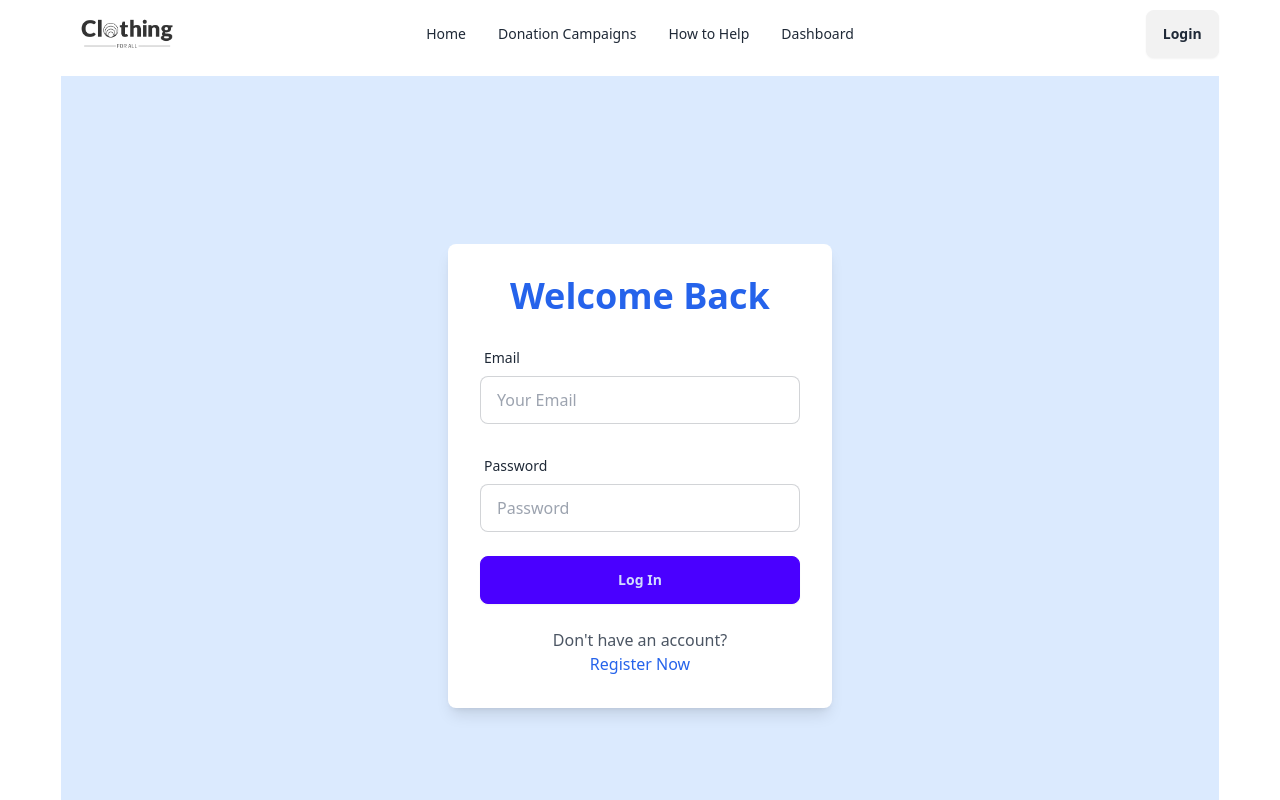
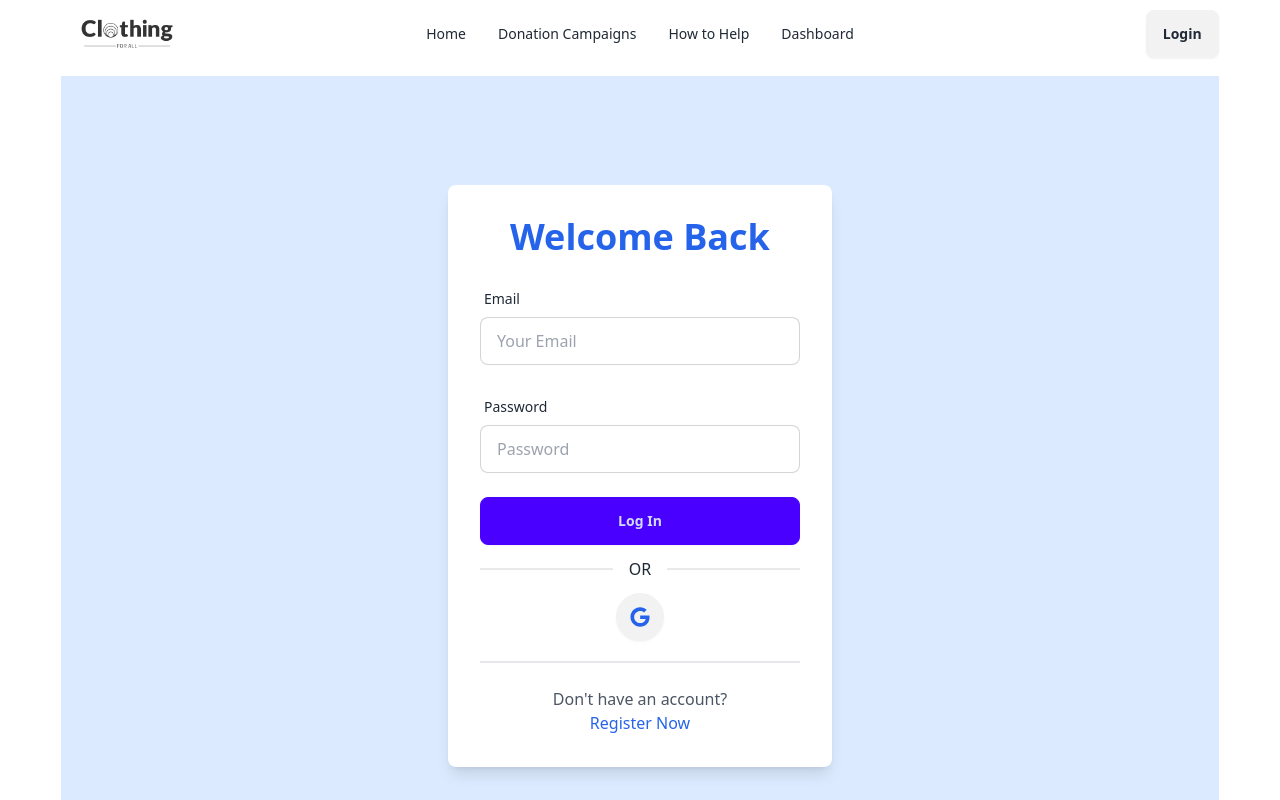
Before and after one commit to aka-azad/clothing-for-all, a React (Vite) app: page /login in a window 1280 px wide. Shown: the top 800 px of the page. Built offline with nearby package versions, Linux system fonts and the light colour scheme; no server answers.

Commit message:
google log in implemented

```diff
--- a/package.json
+++ b/package.json
@@ -16,6 +16,7 @@
     "match-sorter": "^8.0.0",
     "react": "^18.3.1",
     "react-dom": "^18.3.1",
+    "react-icons": "^5.3.0",
     "react-router-dom": "^6.28.0",
     "react-toastify": "^10.0.6",
     "sort-by": "^1.2.0",
--- a/src/Components/Navbar.jsx
+++ b/src/Components/Navbar.jsx
@@ -61,7 +61,7 @@ const Navbar = () => {
               className="btn btn-ghost btn-circle avatar"
             >
               <div className="w-10 rounded-full">
-                <img alt="Tailwind CSS Navbar component" src={user.photoURL} />
+                <img className="w-full" alt={user.displayName} src={user.photoURL} />
               </div>
             </div>
             <ul
--- a/src/Components/Provider/AuthProvider.jsx
+++ b/src/Components/Provider/AuthProvider.jsx
@@ -1,7 +1,9 @@
 import {
   createUserWithEmailAndPassword,
+  GoogleAuthProvider,
   onAuthStateChanged,
   signInWithEmailAndPassword,
+  signInWithPopup,
   signOut,
 } from "firebase/auth";
 import PropTypes from "prop-types";
@@ -13,6 +15,7 @@ export const AuthContext = createContext(null);
 const AuthProvider = ({ children }) => {
   const [user, setUser] = useState(null);
   const [loading, setLoading] = useState(false);
+  const googleProvider = new GoogleAuthProvider
 
   const loginWithEmail = (email, password) => {
     setLoading(true);
@@ -22,6 +25,10 @@ const AuthProvider = ({ children }) => {
     setLoading(true);
     return createUserWithEmailAndPassword(auth, email, password);
   };
+
+  const signinWithGoogle = ()=>{
+    signInWithPopup(auth, googleProvider)
+  }
   const signOutUser = () => {
     signOut(auth);
   };
@@ -45,6 +52,7 @@ const AuthProvider = ({ children }) => {
     loading,
     loginWithEmail,
     signUpWithEmail,
+    signinWithGoogle,
     signOutUser,
   };
   console.log(user)
--- a/src/Pages/Login.jsx
+++ b/src/Pages/Login.jsx
@@ -1,11 +1,12 @@
 import { useContext } from "react";
 import { Link, useNavigate } from "react-router-dom";
 import { AuthContext } from "../Components/Provider/AuthProvider";
+import { FaGoogle } from "react-icons/fa";
 
 const Login = () => {
   const navigate = useNavigate();
 
-  const { loginWithEmail } = useContext(AuthContext);
+  const { loginWithEmail, signinWithGoogle } = useContext(AuthContext);
 
   const handleSubmit = (e) => {
     e.preventDefault();
@@ -20,11 +21,11 @@ const Login = () => {
 
   return (
     <div className="flex items-center justify-center min-h-screen bg-blue-100">
-      <div className="bg-white p-8 rounded-lg shadow-lg w-96">
+      <div className="bg-white my-6 p-8 rounded-lg shadow-lg w-96">
         <h2 className="text-4xl font-bold text-center text-blue-600 mb-6">
           Welcome Back
         </h2>
-        <form onSubmit={handleSubmit} className="space-y-6">
+        <form onSubmit={handleSubmit} className="space-y-6 mb-4">
           <div className="form-control">
             <label className="label">
               <span className="label-text">Email</span>
@@ -53,9 +54,20 @@ const Login = () => {
             Log In
           </button>
         </form>
+        <div className="divider">OR</div>
+        <div className="w-fit mx-auto">
+          <button
+            onClick={signinWithGoogle} className="btn btn-circle mb-5 mx-auto">
+            <FaGoogle className="text-blue-600 text-xl" />
+          </button>
+        </div>
+        <hr className="border" />
         <div className="text-center mt-6">
           <p className="text-gray-600">Don&apos;t have an account?</p>
-          <Link to="/register" className="text-blue-600 hover:underline">
+          <Link
+            to="/register"
+            className="text-blue-600 hover:underline"
+          >
             Register Now
           </Link>
         </div>
--- a/src/Pages/Register.jsx
+++ b/src/Pages/Register.jsx
@@ -1,12 +1,13 @@
 import { useContext } from "react";
-import { useNavigate } from "react-router-dom";
+import { Link, useNavigate } from "react-router-dom";
 import { AuthContext } from "../Components/Provider/AuthProvider";
 import { updateProfile } from "firebase/auth";
 import auth from "../firebase/firebase.config";
+import { FaGoogle } from "react-icons/fa";
 
 const Register = () => {
   const navigate = useNavigate();
-  const {signUpWithEmail}= useContext(AuthContext)
+  const { signUpWithEmail, signinWithGoogle } = useContext(AuthContext);
 
   const handleSubmit = (e) => {
     e.preventDefault();
@@ -14,9 +15,13 @@ const Register = () => {
     const userPhoto = e.target.photoUrl.value;
     const userEmail = e.target.email.value;
     const userPassword = e.target.password.value;
-    signUpWithEmail(userEmail, userPassword).then(()=> updateProfile(auth.currentUser,{displayName: userName, photoURL: userPhoto
-    }))
-        console.log(
+    signUpWithEmail(userEmail, userPassword).then(() =>
+      updateProfile(auth.currentUser, {
+        displayName: userName,
+        photoURL: userPhoto,
+      })
+    );
+    console.log(
       "Registering with",
       userName,
       userEmail,
@@ -28,7 +33,7 @@ const Register = () => {
 
   return (
     <div className="flex items-center justify-center min-h-screen bg-blue-100">
-      <div className="bg-white p-8 rounded-lg shadow-lg w-96">
+      <div className="bg-white p-8 my-6 rounded-lg shadow-lg w-96">
         <h2 className="text-4xl font-bold text-center text-blue-600 mb-6">
           Register
         </h2>
@@ -81,11 +86,21 @@ const Register = () => {
             Register
           </button>
         </form>
+        <div className="divider">OR</div>
+        <div className="w-fit mx-auto">
+          <button
+            onClick={signinWithGoogle}
+            className="btn btn-circle mb-5 mx-auto"
+          >
+            <FaGoogle className="text-blue-600 text-xl" />
+          </button>
+        </div>
+        <hr className="border" />
         <div className="text-center mt-6">
           <p className="text-gray-600">Already have an account?</p>
-          <a href="/login" className="text-blue-600 hover:underline">
+          <Link to={"/login"} className="text-blue-600 hover:underline">
             Log In
-          </a>
+          </Link>
         </div>
       </div>
     </div>
```
Also changed, not shown: 1 other file (tests, documents, lock files or other folders).
